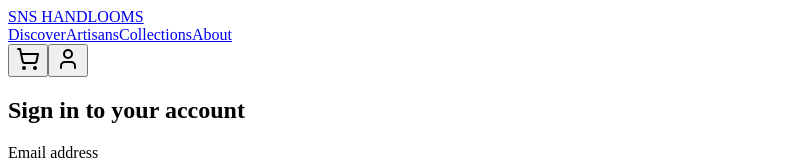
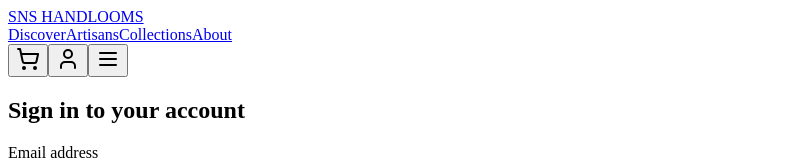
Before and after one commit to klu2200030008/handloomfashionswebsite, a React (Create React App) app: page /login in a window 1280 px wide. Shown: the top 160 px of the page, without its empty margins (0-800 px from the left). Built offline with nearby package versions, Linux system fonts and the light colour scheme.

Commit message:
second commit

```diff
--- a/src/components/layout/Header.js
+++ b/src/components/layout/Header.js
@@ -41,6 +41,9 @@ export default function Header() {
       <User className="w-6 h-6" />
     </button>
   </Link>
+  <button className="md:hidden p-2 text-gray-600 hover:text-indigo-900">
+              <Menu className="w-6 h-6" />
+            </button>
 </div>
         </div>
       </div>
```
